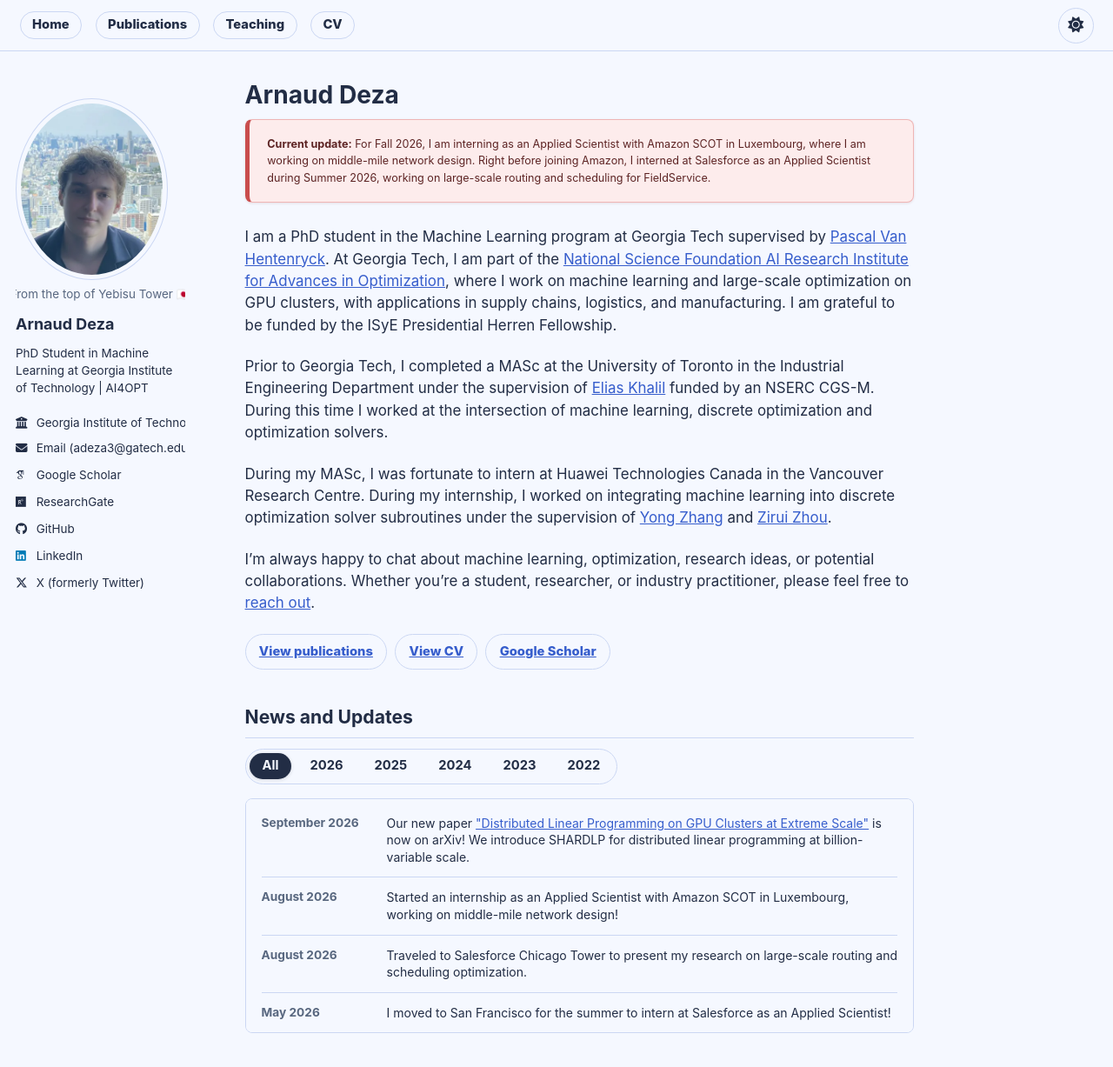
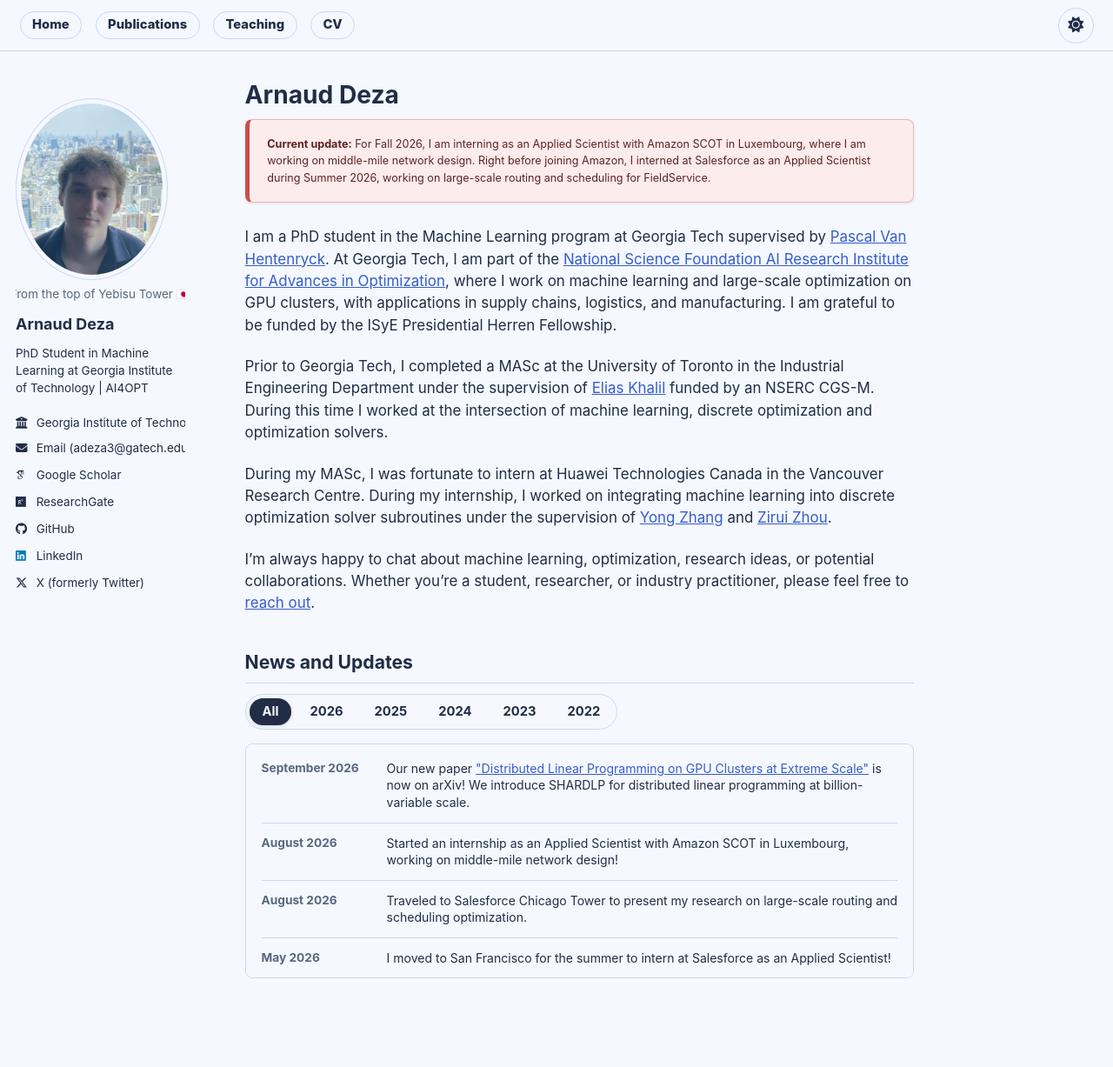
Before and after one commit to ArnaudDeza/ArnaudDeza.github.io, a Jekyll site: the page built from _pages/about.md, in a window 1280 px wide and 1306 px high. Shown: the top 1227 px of the window at 87% size. Built offline with Jekyll 4.4.1, drawn with Linux system fonts in a browser that asks for light colours.

Commit message:
Remove homepage quick links

```diff
--- a/_pages/about.md
+++ b/_pages/about.md
@@ -26,12 +26,6 @@ redirect_from:
     -->
 
     <p>I’m always happy to chat about machine learning, optimization, research ideas, or potential collaborations. Whether you’re a student, researcher, or industry practitioner, please feel free to <a href="mailto:adeza3@gatech.edu">reach out</a>.</p>
-
-    <div class="home-actions" aria-label="Quick links">
-      <a class="home-action" href="{{ '/publications/' | relative_url }}">View publications</a>
-      <a class="home-action" href="{{ '/cv/' | relative_url }}">View CV</a>
-      {% if site.author.googlescholar %}<a class="home-action" href="{{ site.author.googlescholar }}" target="_blank" rel="noopener">Google Scholar</a>{% endif %}
-    </div>
 
     <section class="home-section home-news">
       <h2>News and Updates</h2>
```
